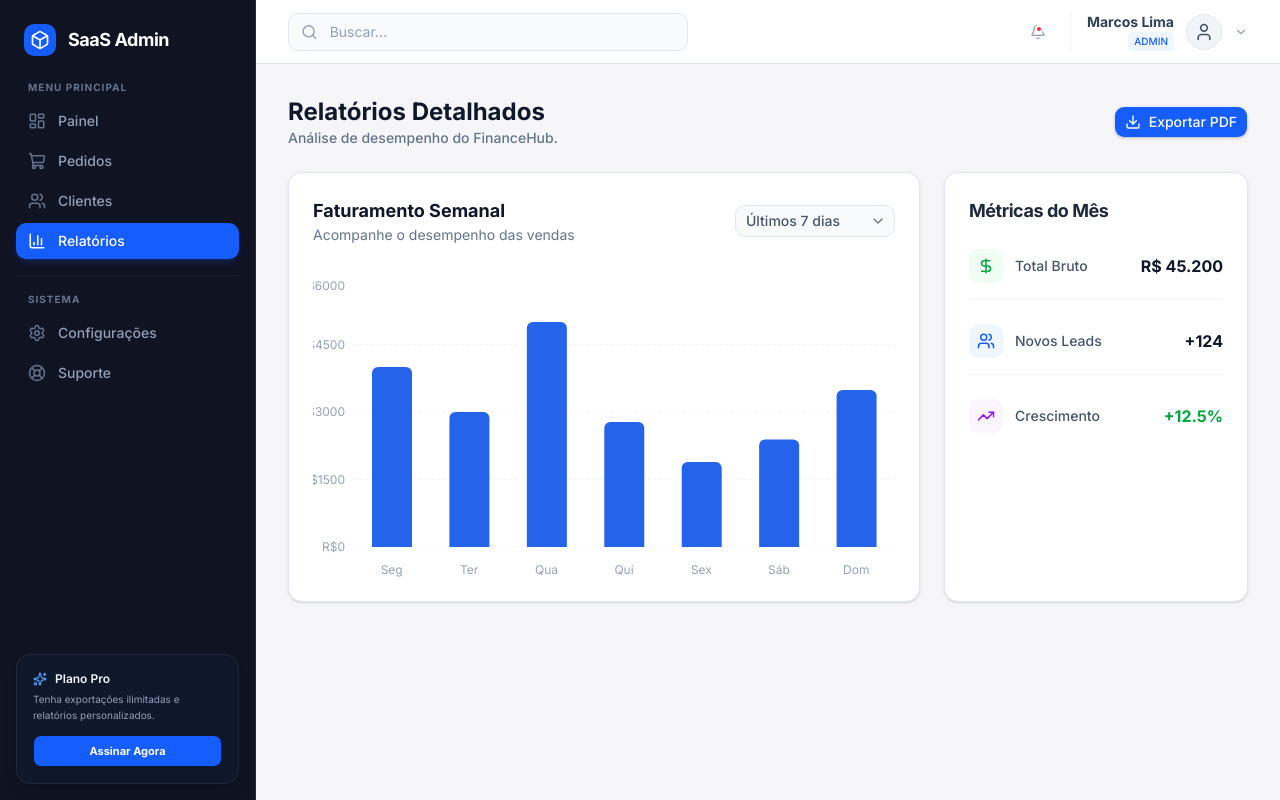
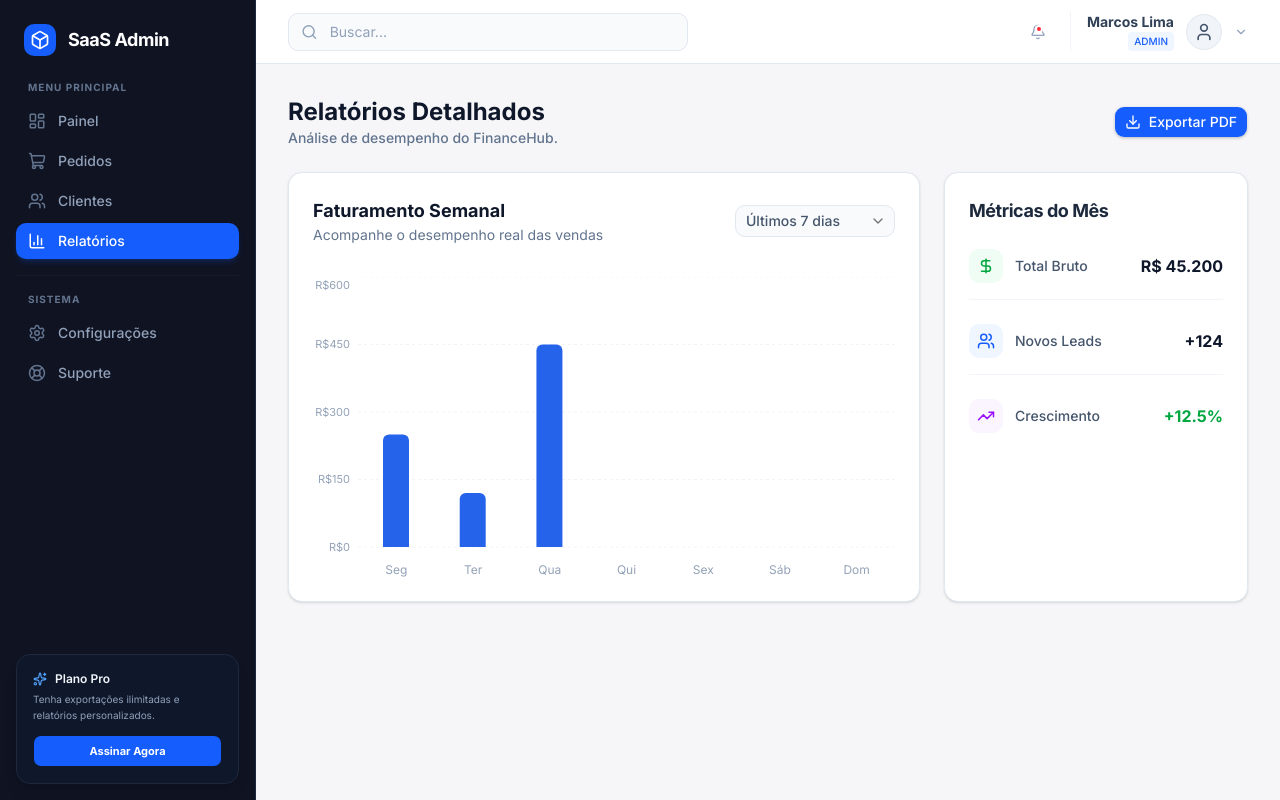
Before and after one commit to marcos-lima-dev/saasprofessional, a Next.js app: page /relatorios in a window 1280 px wide. Built offline with nearby package versions, Linux system fonts and the light colour scheme.

Commit message:
feat: integra gráfico de faturamento com dados reais do OrderContext e melhora tooltips

```diff
--- a/src/components/dashboard/revenue-chart.tsx
+++ b/src/components/dashboard/revenue-chart.tsx
@@ -1,35 +1,68 @@
 "use client";
 
-import { Bar, BarChart, ResponsiveContainer, XAxis, YAxis, Tooltip, CartesianGrid } from "recharts";
-import { REVENUE_DATA } from "@/lib/mocks";
-import { useEffect, useState } from "react";
+import {
+  Bar,
+  BarChart,
+  ResponsiveContainer,
+  XAxis,
+  YAxis,
+  Tooltip,
+  CartesianGrid
+} from "recharts";
+import { useOrders } from "@/context/order-context"; // O cérebro do app
+import { useEffect, useState, useMemo } from "react";
 import { ChartFilter } from "./chart-filter";
 import { RevenueChartSkeleton } from "./revenue-chart-skeleton";
 
 export function RevenueChart() {
+  const { orders } = useOrders();
   const [isReady, setIsReady] = useState(false);
 
+  // --- LÓGICA DE TRANSFORMAÇÃO DE DADOS (AGRUPAMENTO POR DIA) ---
+  const chartData = useMemo(() => {
+    const days = ["Seg", "Ter", "Qua", "Qui", "Sex", "Sáb", "Dom"];
+
+    // Inicializa o acumulador com 0 para cada dia
+    const revenueByDay = days.reduce((acc, day) => {
+      acc[day] = 0;
+      return acc;
+    }, {} as Record<string, number>);
+
+    // Soma os valores dos pedidos reais
+    // (Aqui simulamos o mapeamento. Em um sistema real, usaríamos a data do pedido)
+    orders.forEach((order, index) => {
+      // Distribui os pedidos pelos dias para o gráfico não ficar vazio no início
+      const dayIndex = index % 7;
+      const dayName = days[dayIndex];
+      revenueByDay[dayName] += Number(order.amount) || 0;
+    });
+
+    return days.map(day => ({
+      day,
+      total: revenueByDay[day]
+    }));
+  }, [orders]); // Recalcula sempre que um pedido for adicionado ou removido!
+
   useEffect(() => {
-    const timer = setTimeout(() => setIsReady(true), 150);
+    const timer = setTimeout(() => setIsReady(true), 300);
     return () => clearTimeout(timer);
   }, []);
 
   if (!isReady) return <RevenueChartSkeleton />;
 
   return (
-    <div className="bg-white p-6 rounded-xl border border-slate-200 shadow-sm">
+    <div className="bg-white p-6 rounded-xl border border-slate-200 shadow-sm h-full flex flex-col">
       <div className="flex flex-col sm:flex-row sm:items-center justify-between gap-4 mb-8">
         <div>
           <h3 className="text-lg font-bold text-slate-900">Faturamento Semanal</h3>
-          <p className="text-sm text-slate-500">Acompanhe o desempenho das vendas</p>
+          <p className="text-sm text-slate-500">Acompanhe o desempenho real das vendas</p>
         </div>
         <ChartFilter />
       </div>
 
-      {/* Container com altura garantida para evitar erro de width/height -1 */}
-      <div className="h-[300px] w-full min-h-[300px]">
+      <div className="h-[300px] w-full min-h-[300px] mt-auto">
         <ResponsiveContainer width="100%" height="100%" debounce={50}>
-          <BarChart data={REVENUE_DATA} margin={{ top: 0, right: 0, left: -20, bottom: 0 }}>
+          <BarChart data={chartData} margin={{ top: 0, right: 0, left: -15, bottom: 0 }}>
             <CartesianGrid strokeDasharray="3 3" vertical={false} stroke="#f1f5f9" />
             <XAxis
               dataKey="day"
@@ -41,20 +74,34 @@ export function RevenueChart() {
             />
             <YAxis
               stroke="#94a3b8"
-              fontSize={12}
+              fontSize={11}
               tickLine={false}
               axisLine={false}
-              tickFormatter={(v) => `R$${v}`}
+              tickFormatter={(v) => `R$${v >= 1000 ? `${(v/1000).toFixed(1)}k` : v}`}
             />
             <Tooltip
               cursor={{ fill: '#f8fafc' }}
-              contentStyle={{
-                borderRadius: '12px',
-                border: 'none',
-                boxShadow: '0 10px 15px -3px rgba(0,0,0,0.1)'
+              content={({ active, payload }) => {
+                if (active && payload && payload.length) {
+                  return (
+                    <div className="bg-white p-3 rounded-xl shadow-xl border border-slate-100 flex flex-col gap-1">
+                      <p className="text-[10px] font-bold text-slate-400 uppercase tracking-wider">{payload[0].payload.day}</p>
+                      <p className="text-sm font-bold text-blue-600">
+                        {new Intl.NumberFormat('pt-BR', { style: 'currency', currency: 'BRL' }).format(Number(payload[0].value))}
+                      </p>
+                    </div>
+                  );
+                }
+                return null;
               }}
             />
-            <Bar dataKey="total" fill="#2563eb" radius={[6, 6, 0, 0]} barSize={40} />
+            <Bar
+              dataKey="total"
+              fill="#2563eb"
+              radius={[6, 6, 0, 0]}
+              barSize={Math.max(20, 40 - (chartData.length * 2))}
+              animationDuration={1500}
+            />
           </BarChart>
         </ResponsiveContainer>
       </div>
```
